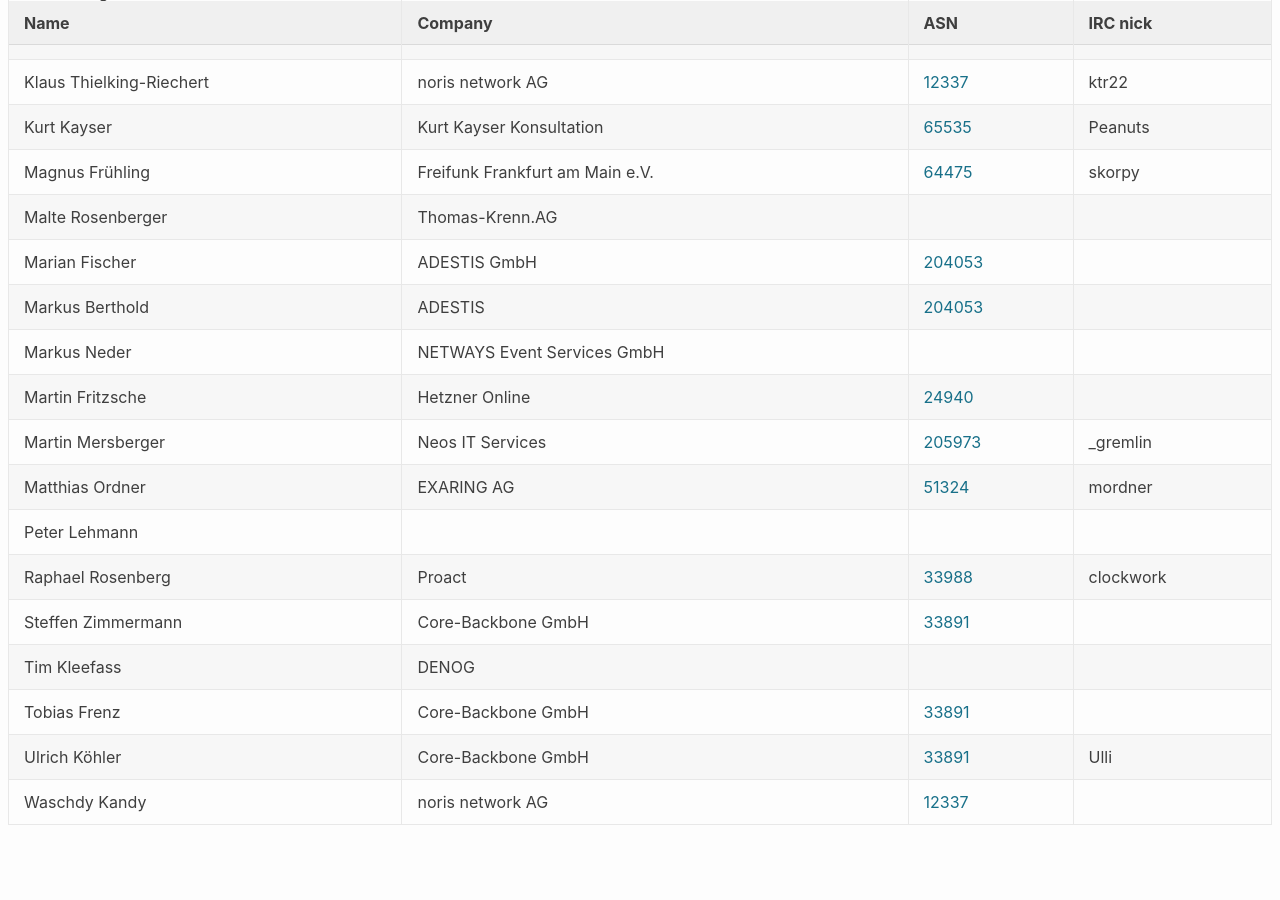
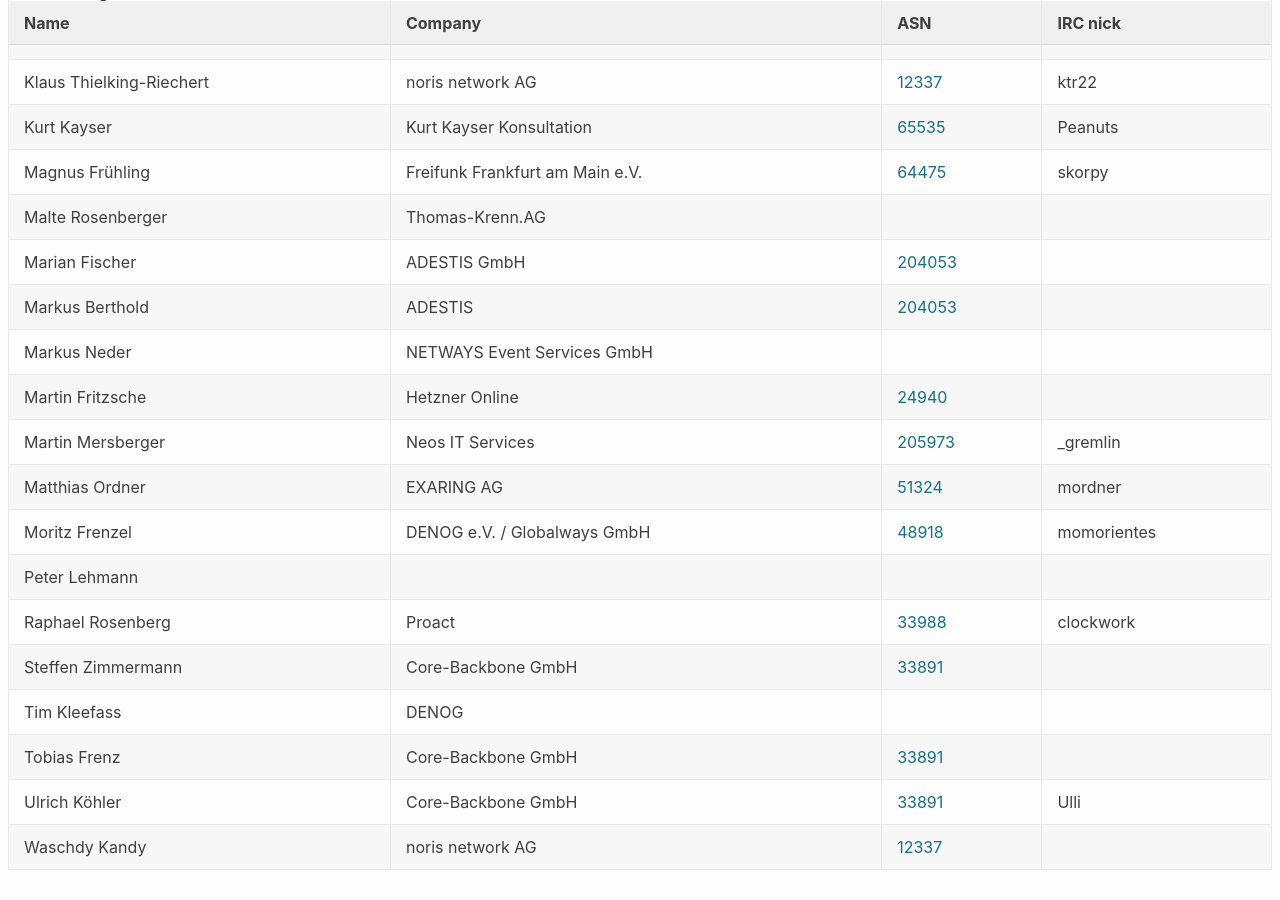
Before and after one commit to denog/pretix-attendeelist, a Jekyll site: the page built from meetup2023_05/index.markdown, in a window 1280 px wide and 900 px high, scrolled down 624 px. Built offline with Jekyll 4.4.1, drawn with Linux system fonts in a browser that asks for light colours; before the commit the page ends 1479 px from its top, so only the background shows below that.

Commit message:
Latest data: Mon Sep 25 12:11:27 UTC 2023

```diff
--- a/_data/attendees_denog_meetup_2023_05.json
+++ b/_data/attendees_denog_meetup_2023_05.json
@@ -144,6 +144,12 @@
     "asn": "51324"
   },
   {
+    "name": "Moritz Frenzel",
+    "company": "DENOG e.V. / Globalways GmbH",
+    "irc": "momorientes",
+    "asn": "48918"
+  },
+  {
     "name": "Peter Lehmann",
     "company": null,
     "irc": null,
```
